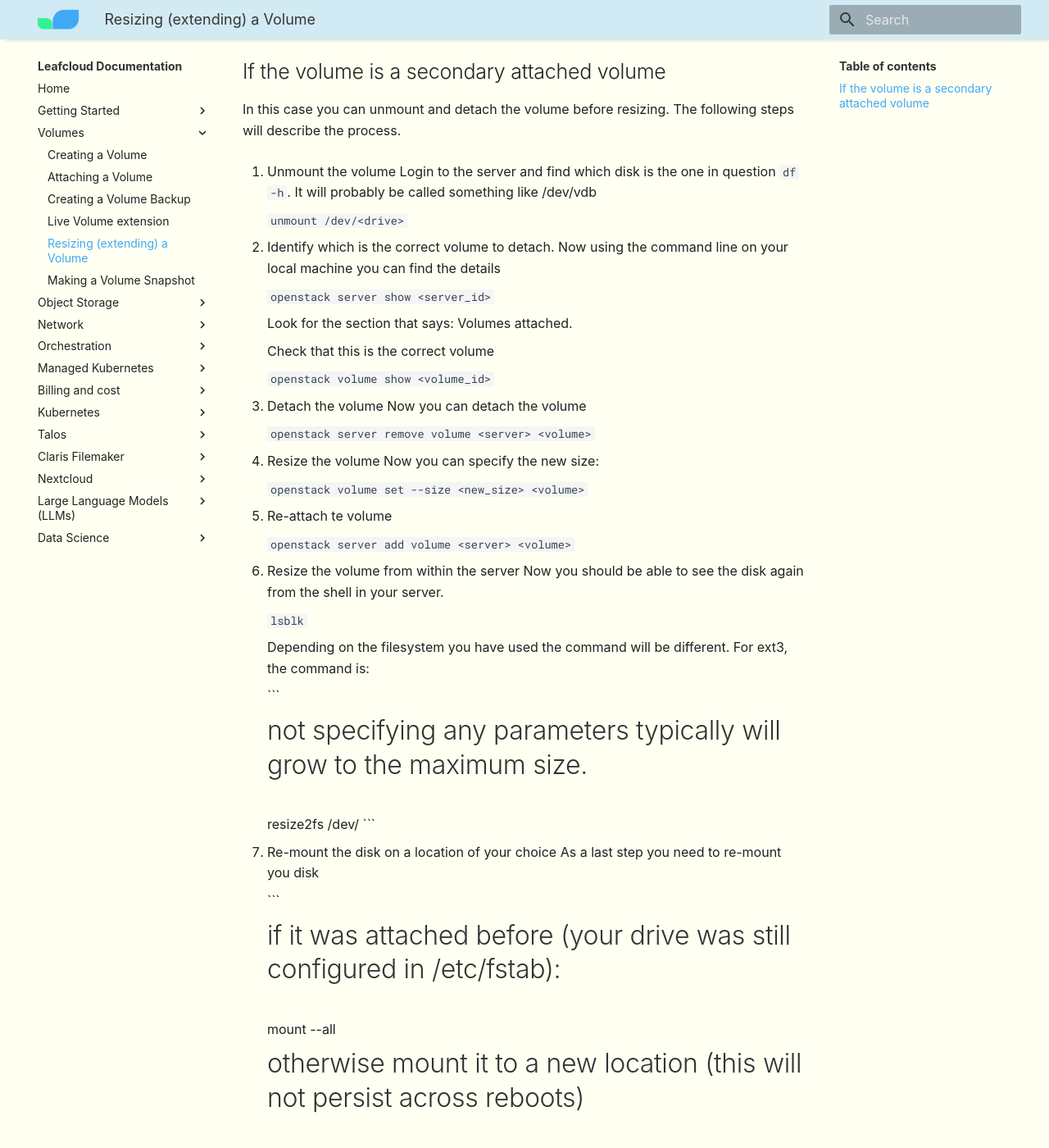
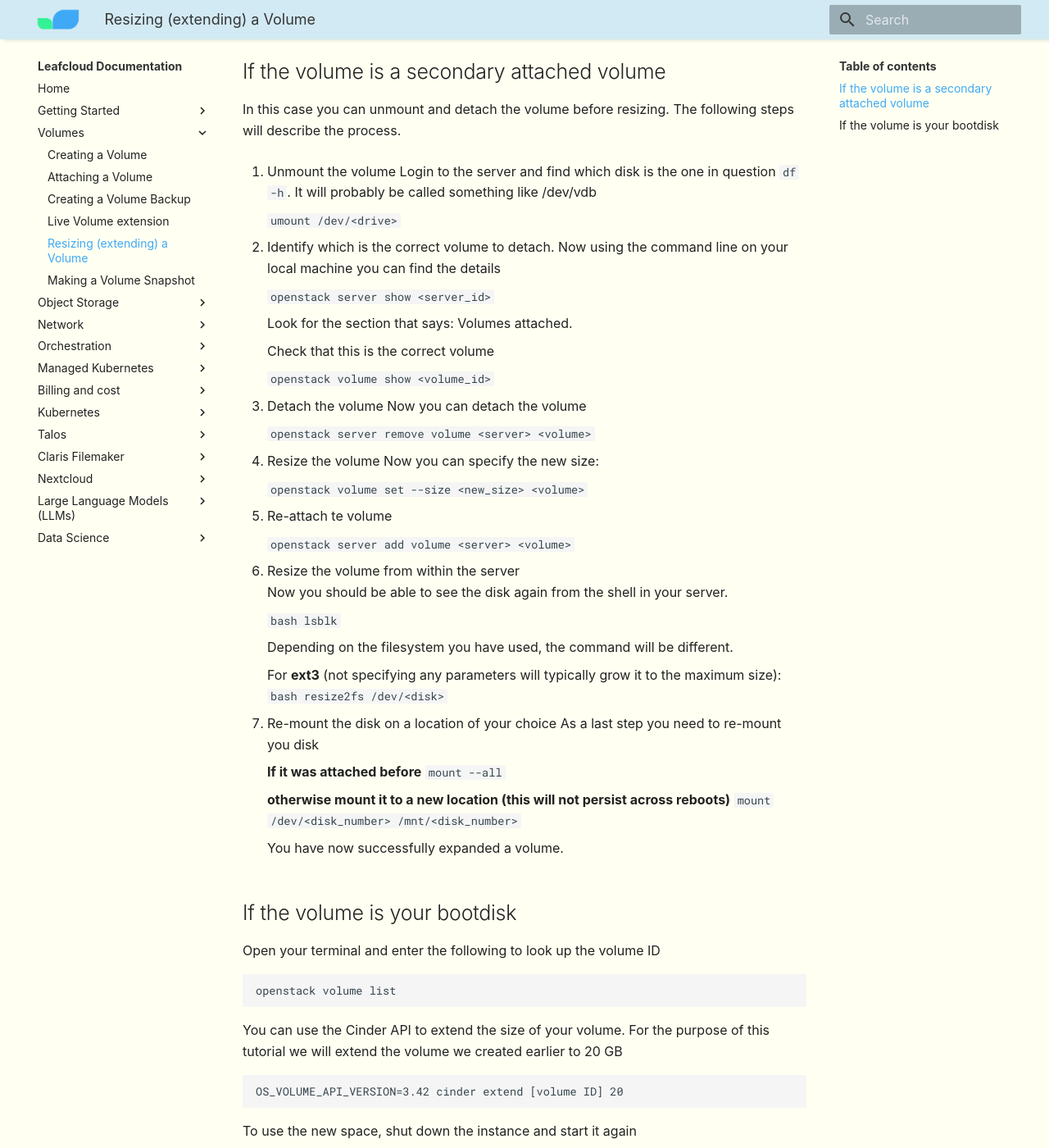
Before and after one commit to leafcloudhq/documentation-rtd, an MkDocs documentation site: the page built from docs/volumes/Resizing-a-volume.md, in a window 1280 px wide and 1400 px high, scrolled down 402 px. Shown: the whole window at 82% size. Built offline with MkDocs 1.6.1 and Material for MkDocs 9.7.7, drawn with Linux system fonts in a browser that asks for light colours; some web fonts are replaced.

Commit message:
fix formatiing docs of volumes

````diff
--- a/docs/volumes/Resizing-a-volume.md
+++ b/docs/volumes/Resizing-a-volume.md
@@ -20,7 +20,7 @@
     Login to the server and find which disk is the one in question `df -h`. It will probably be called something like /dev/vdb
 
     ```
-    unmount /dev/<drive>
+    umount /dev/<drive>
     ```
 
 2. Identify which is the correct volume to detach.
@@ -61,29 +61,32 @@
 6. Resize the volume from within the server
     Now you should be able to see the disk again from the shell in your server.
 
-    ```
+    ```bash
     lsblk
     ```
 
-    Depending on the filesystem you have used the command will be different. For ext3, the command is:
+    Depending on the filesystem you have used, the command will be different.
 
-    ```
-    # not specifying any parameters typically will grow to the maximum size.
+    For **ext3** (not specifying any parameters will typically grow it to the maximum size):
+    ```bash
     resize2fs /dev/<disk>
     ```
+
 
 7. Re-mount the disk on a location of your choice
     As a last step you need to re-mount you disk
 
+    **If it was attached before**
     ```
-    # if it was attached before (your drive was still configured in /etc/fstab):
     mount --all
+     ```
 
-    # otherwise mount it to a new location (this will not persist across reboots)
+    **otherwise mount it to a new location (this will not persist across reboots)**
+    ```
     mount /dev/<disk_number> /mnt/<disk_number>
     ```
 
-You have now successfully expanded a volume.
+    You have now successfully expanded a volume.
 
 
 ## If the volume is your bootdisk
````
